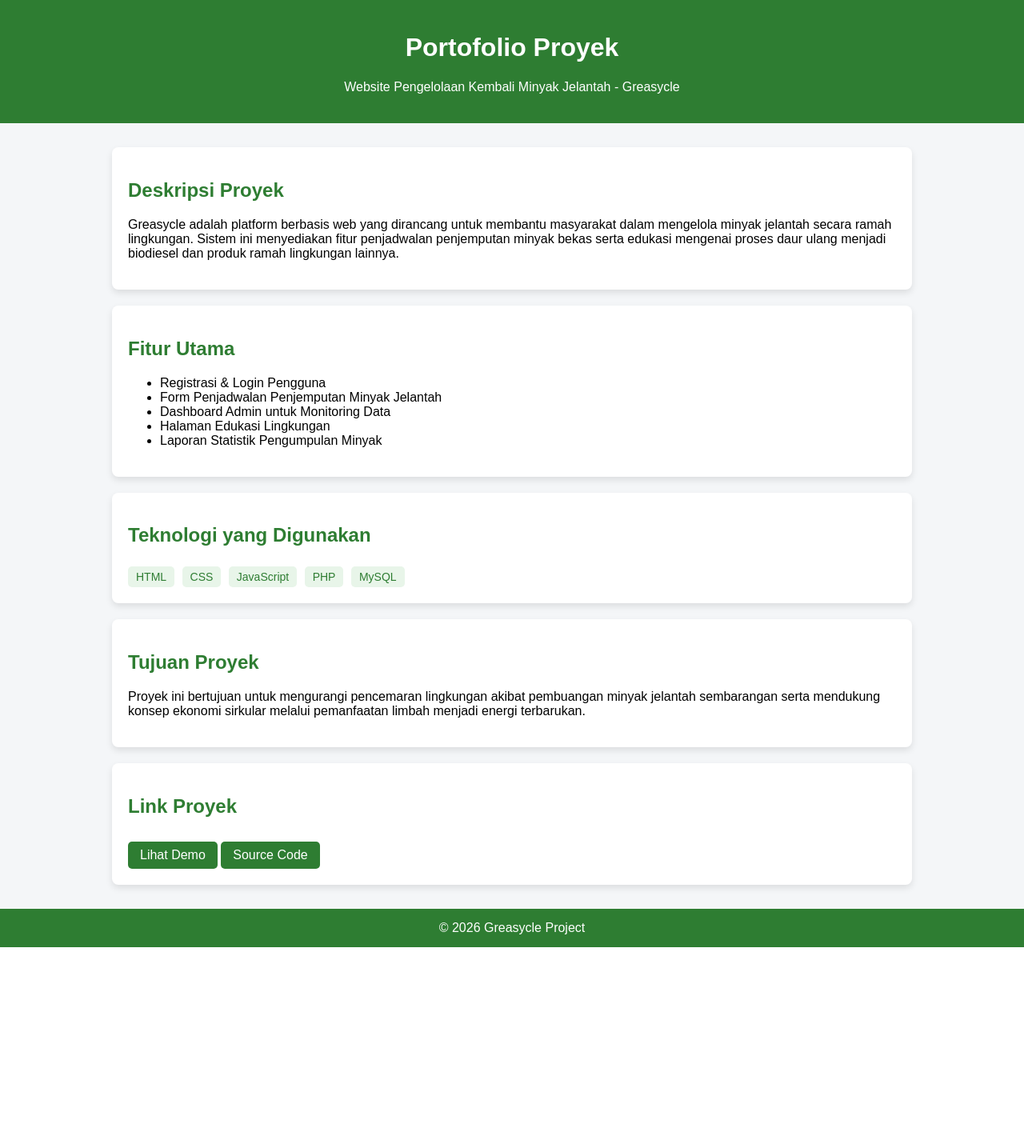
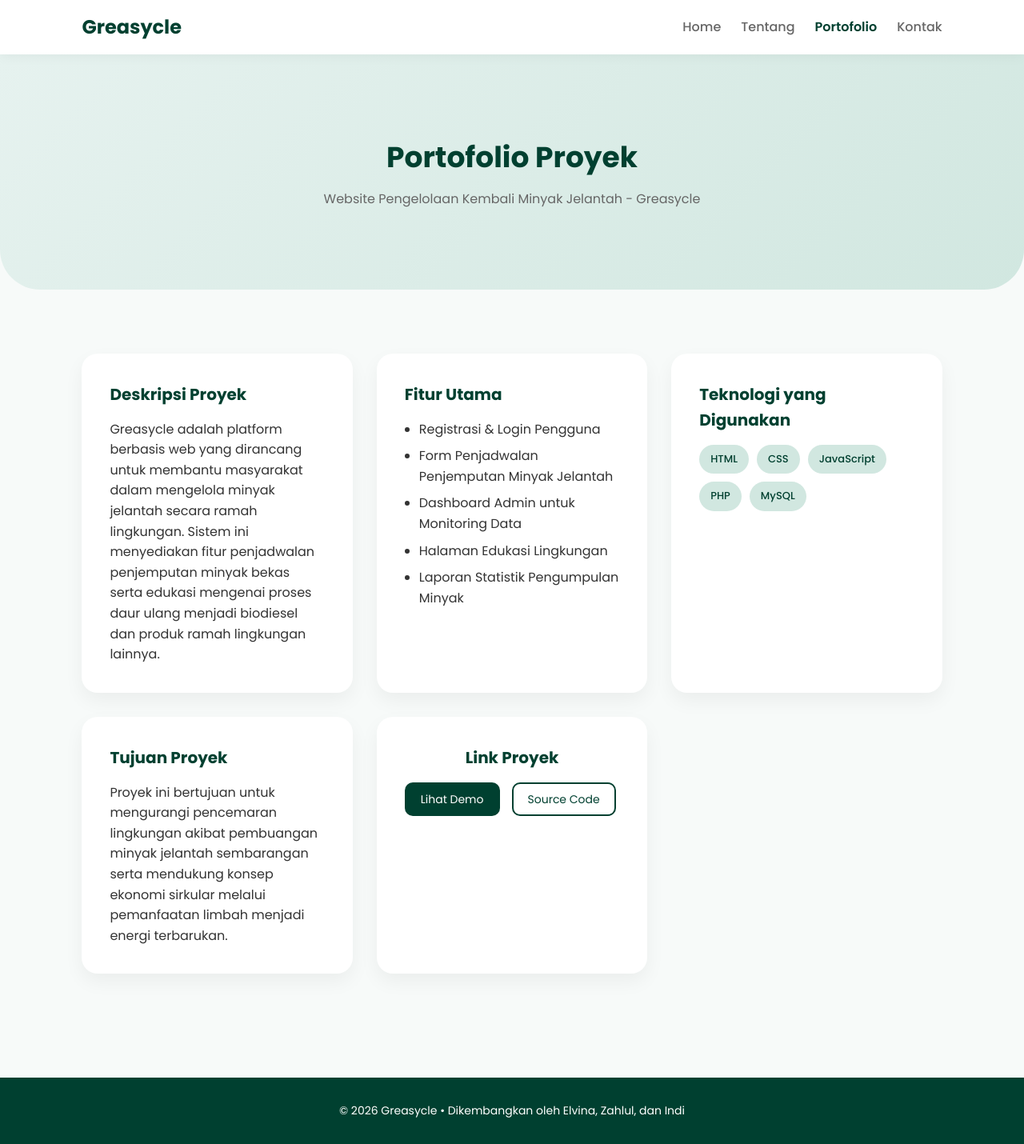
Before and after one commit to indikartikaa/greasycle, a PHP site: page /portofolio.html in a window 1280 px wide. Shown: the whole page at 80% size. Before the commit the page ends 1184 px from the top, so only its background shows below. Run offline with PHP 8.4, Linux system fonts and the light colour scheme.

Commit message:
Fix : Sinkronisasi CSS

```diff
--- a/portofolio.css
+++ b/portofolio.css
@@ -1,63 +1,185 @@
-body {
-    font-family: Arial, sans-serif;
-    margin: 0;
-    padding: 0;
-    background-color: #f4f6f8;
+/* IMPORT FONT */
+@import url('https://fonts.googleapis.com/css2?family=Poppins:wght@300;400;500;600;700&display=swap');
+
+/* VARIABLES */
+:root{
+--primary:#004030;
+--secondary:#2d6a4f;
+--accent:#d1e7e0;
+--bg:#f7faf9;
+--white:#ffffff;
+--text:#333;
+--muted:#666;
 }
 
-header {
-    background-color: #2e7d32;
-    color: white;
-    padding: 20px;
-    text-align: center;
+/* RESET */
+*{
+margin:0;
+padding:0;
+box-sizing:border-box;
+font-family:'Poppins',sans-serif;
 }
 
-.container {
-    width: 90%;
-    max-width: 1000px;
-    margin: 30px auto;
+body{
+background:var(--bg);
+color:var(--text);
+line-height:1.6;
 }
 
-.card {
-    background: white;
-    padding: 20px;
-    margin-bottom: 20px;
-    border-radius: 8px;
-    box-shadow: 0 4px 8px rgba(0,0,0,0.1);
+/* NAVBAR */
+.navbar{
+display:flex;
+justify-content:space-between;
+align-items:center;
+padding:15px 8%;
+background:var(--white);
+box-shadow:0 2px 15px rgba(0,0,0,0.05);
+position:sticky;
+top:0;
+z-index:1000;
 }
 
-h2 {
-    color: #2e7d32;
+.logo{
+font-size:24px;
+font-weight:700;
+color:var(--primary);
 }
 
-.tech span {
-    display: inline-block;
-    background: #e8f5e9;
-    color: #2e7d32;
-    padding: 5px 10px;
-    margin: 5px 5px 0 0;
-    border-radius: 5px;
-    font-size: 14px;
+.nav-menu{
+display:flex;
+gap:25px;
+list-style:none;
 }
 
-footer {
-    text-align: center;
-    padding: 15px;
-    background: #2e7d32;
-    color: white;
-    margin-top: 30px;
+.nav-menu a{
+text-decoration:none;
+color:var(--muted);
+font-weight:500;
+transition:0.3s;
 }
 
-.btn {
-    display: inline-block;
-    margin-top: 10px;
-    padding: 8px 15px;
-    background: #2e7d32;
-    color: white;
-    text-decoration: none;
-    border-radius: 5px;
+.nav-menu a:hover{
+color:var(--primary);
 }
 
-.btn:hover {
-    background: #1b5e20;
+/* HERO */
+.hero{
+background:linear-gradient(135deg,#e6f2ef,#d1e7e0);
+text-align:center;
+padding:100px 20px;
+border-radius:0 0 50px 50px;
 }
+
+.hero h1{
+font-size:36px;
+color:var(--primary);
+margin-bottom:10px;
+}
+
+.hero p{
+color:var(--muted);
+font-size:16px;
+}
+
+/* CONTAINER */
+.container{
+padding:80px 8%;
+display:grid;
+grid-template-columns:repeat(auto-fit,minmax(280px,1fr));
+gap:30px;
+}
+
+/* CARD */
+.card{
+background:var(--white);
+padding:35px;
+border-radius:20px;
+box-shadow:0 10px 25px rgba(0,0,0,0.05);
+transition:0.3s;
+}
+
+.card:hover{
+transform:translateY(-10px);
+box-shadow:0 15px 35px rgba(0,0,0,0.08);
+}
+
+.card h2{
+color:var(--primary);
+margin-bottom:15px;
+font-size:20px;
+}
+
+.card ul{
+padding-left:18px;
+}
+
+.card ul li{
+margin-bottom:8px;
+}
+
+/* TECHNOLOGY TAG */
+.tech{
+display:flex;
+flex-wrap:wrap;
+gap:10px;
+}
+
+.tech span{
+background:var(--accent);
+color:var(--primary);
+padding:8px 14px;
+border-radius:20px;
+font-size:13px;
+font-weight:500;
+}
+
+/* BUTTON */
+.btn-group{
+margin-top:10px;
+display:flex;
+gap:15px;
+}
+
+.btn{
+background:var(--primary);
+color:white;
+padding:10px 20px;
+text-decoration:none;
+border-radius:10px;
+font-size:14px;
+transition:0.3s;
+}
+
+.btn:hover{
+background:var(--secondary);
+}
+
+.btn-outline{
+border:2px solid var(--primary);
+color:var(--primary);
+padding:8px 18px;
+border-radius:10px;
+text-decoration:none;
+font-size:14px;
+transition:0.3s;
+}
+
+.btn-outline:hover{
+background:var(--primary);
+color:white;
+}
+
+/* CENTER CARD */
+.center-card{
+text-align:center;
+}
+
+/* FOOTER */
+footer{
+background:var(--primary);
+color:white;
+text-align:center;
+padding:30px;
+margin-top:50px;
+font-size:14px;
+}
--- a/portofolio.html
+++ b/portofolio.html
@@ -5,17 +5,28 @@
 <meta name="viewport" content="width=device-width, initial-scale=1.0">
 <title>Portofolio - Greasycle</title>
 
-    <!-- Menghubungkan ke file CSS -->
+<link href="https://fonts.googleapis.com/css2?family=Poppins:wght@300;400;500;600;700&display=swap" rel="stylesheet">
 <link rel="stylesheet" href="portofolio.css">
+
 </head>
 <body>
 
-<header>
+<nav class="navbar">
+    <div class="logo">Greasycle</div>
+    <ul class="nav-menu">
+        <li><a href="index.html">Home</a></li>
+        <li><a href="about.html">Tentang</a></li>
+        <li><a href="portofolio.html" style="color:var(--primary); font-weight:600;">Portofolio</a></li>
+        <li><a href="contact.html">Kontak</a></li>
+    </ul>
+</nav>
+
+<section class="hero">
     <h1>Portofolio Proyek</h1>
     <p>Website Pengelolaan Kembali Minyak Jelantah - Greasycle</p>
-</header>
+</section>
 
-<div class="container">
+<section class="container">
 
     <div class="card">
         <h2>Deskripsi Proyek</h2>
@@ -58,16 +69,18 @@
         </p>
     </div>
 
-    <div class="card">
+    <div class="card center-card">
         <h2>Link Proyek</h2>
+        <div class="btn-group">
             <a href="#" class="btn">Lihat Demo</a>
-        <a href="#" class="btn">Source Code</a>
+            <a href="#" class="btn-outline">Source Code</a>
+        </div>
     </div>
 
-</div>
+</section>
 
 <footer>
-    &copy; 2026 Greasycle Project
+    &copy; 2026 Greasycle • Dikembangkan oleh Elvina, Zahlul, dan Indi
 </footer>
 
 </body>
```
Lines whose indentation alone changed are shown as unchanged.
